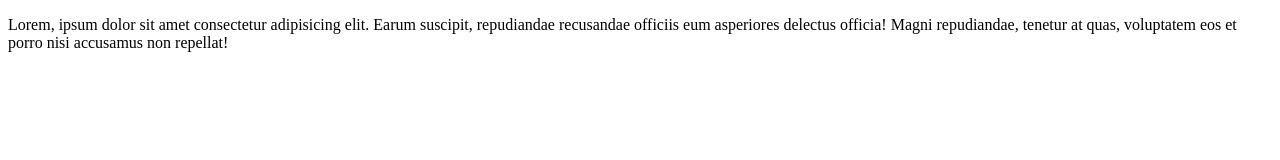
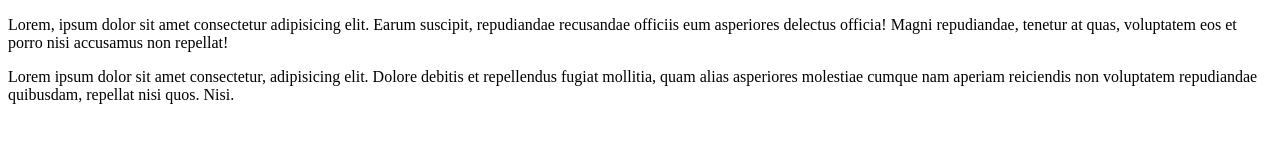
Before and after one commit to Taslimapopi/my-first-github-repo, a plain HTML site: page index.html in a window 1280 px wide. Drawn offline with Linux system fonts and the light colour scheme.

Commit message:
third commit

```diff
--- a/index.html
+++ b/index.html
@@ -7,5 +7,6 @@
 </head>
 <body>
         <p>Lorem, ipsum dolor sit amet consectetur adipisicing elit. Earum suscipit, repudiandae recusandae officiis eum asperiores delectus officia! Magni repudiandae, tenetur at quas, voluptatem eos et porro nisi accusamus non repellat!</p>
+        <p>Lorem ipsum dolor sit amet consectetur, adipisicing elit. Dolore debitis et repellendus fugiat mollitia, quam alias asperiores molestiae cumque nam aperiam reiciendis non voluptatem repudiandae quibusdam, repellat nisi quos. Nisi.</p>
 </body>
 </html>
```
